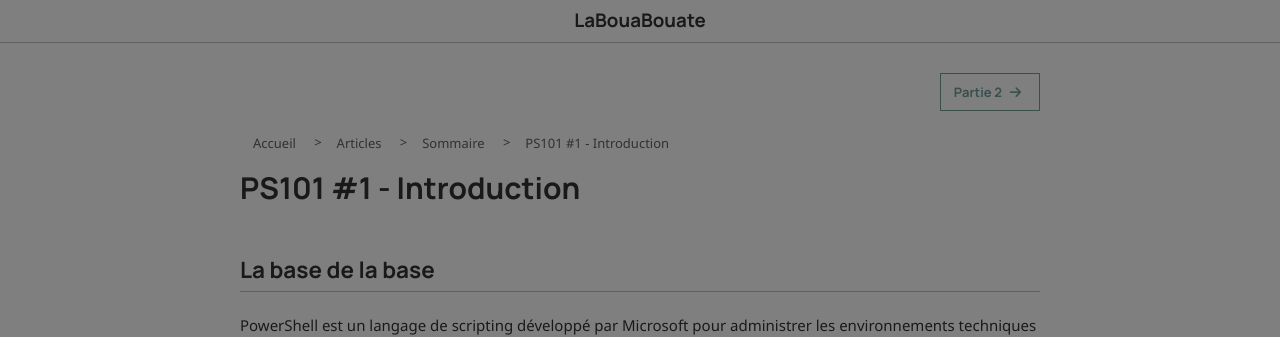
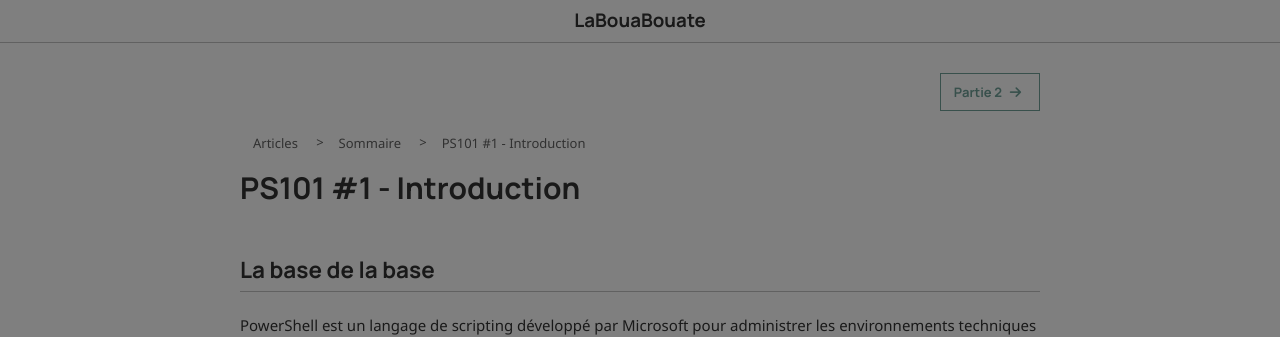
Before and after one commit to leobouard/leobouard.github.io, a Jekyll site: the page built from _posts/2024-04-07-cours-powershell-from-scratch-001.md, in a window 1280 px wide. Shown: the top 337 px of the page. Built offline with Jekyll 4.4.1, drawn with Linux system fonts in a browser that asks for light colours; nearby versions of some CDN libraries; some web fonts are replaced; comment, search, counter and statistics services are not loaded.

Commit message:
Déplacement des breadcrumbs dans un include

```diff
--- /dev/null
+++ b/_includes/breadcrumbs.html
@@ -0,0 +1,7 @@
+<nav class="breadcrumb">
+  <ul>
+    <li><a href="/blog">Articles</a></li>
+    {% if page.tableOfContent %}<li><a href="{{ page.tableOfContent }}">Sommaire</a></li>{% endif %}
+    <li><span>{{ page.title }}</span></li>
+  </ul>
+</nav>
--- a/_layouts/post.html
+++ b/_layouts/post.html
@@ -26,14 +26,7 @@
   {% endif %}
 
   <!-- Path from home to current page -->
-  <nav class="breadcrumb">
-    <ul>
-      <li><a href="/">Accueil</a></li>
-      <li><a href="/blog">Articles</a></li>
-      {% if page.tableOfContent %}<li><a href="{{ page.tableOfContent }}">Sommaire</a></li>{% endif %}
-      <li><span>{{ page.title }}</span></li>
-    </ul>
-  </nav>
+  {% include breadcrumbs.html %}
 
   <!-- Main title and content -->
   <h1>{{ page.title }}</h1>
```
